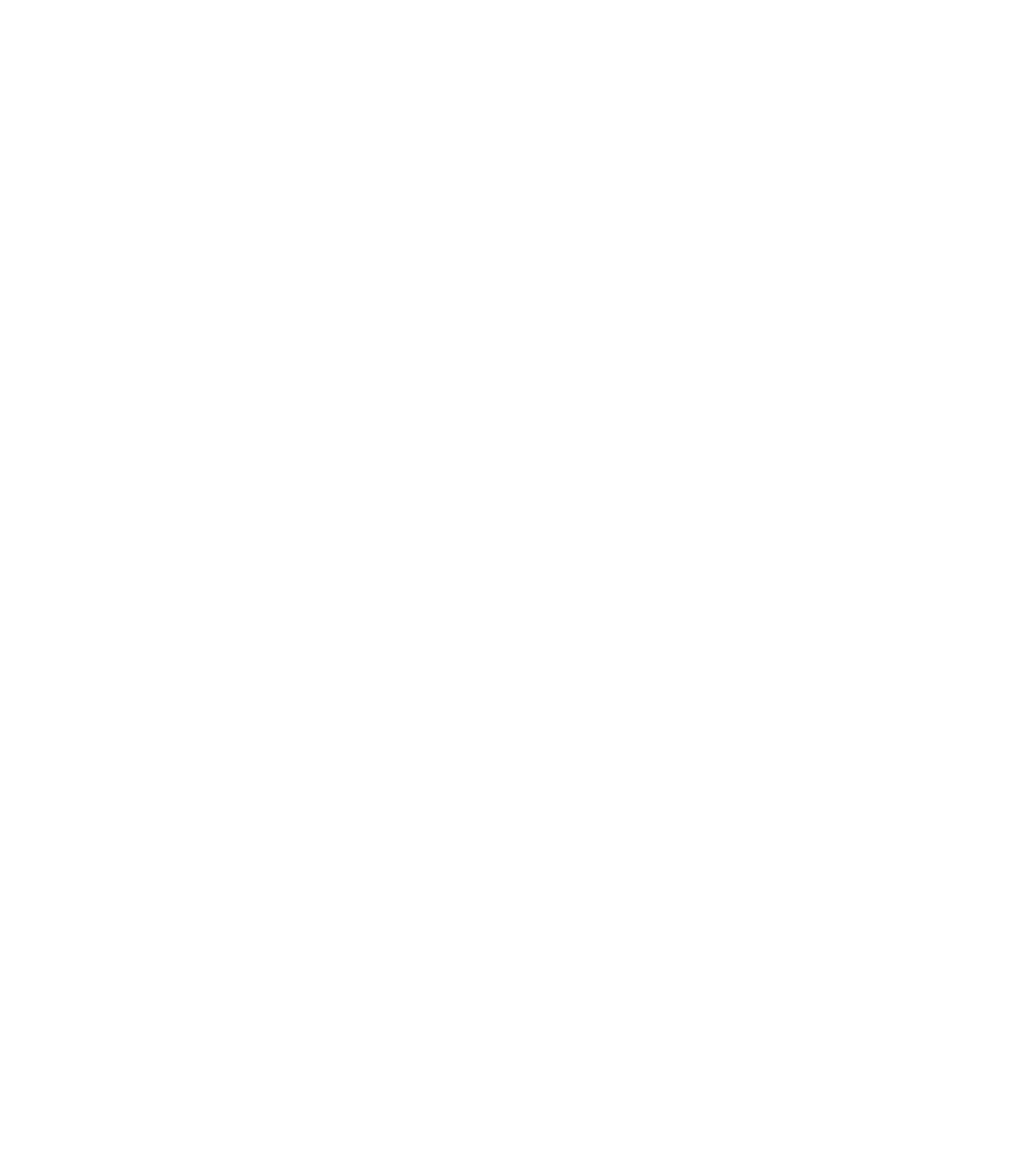
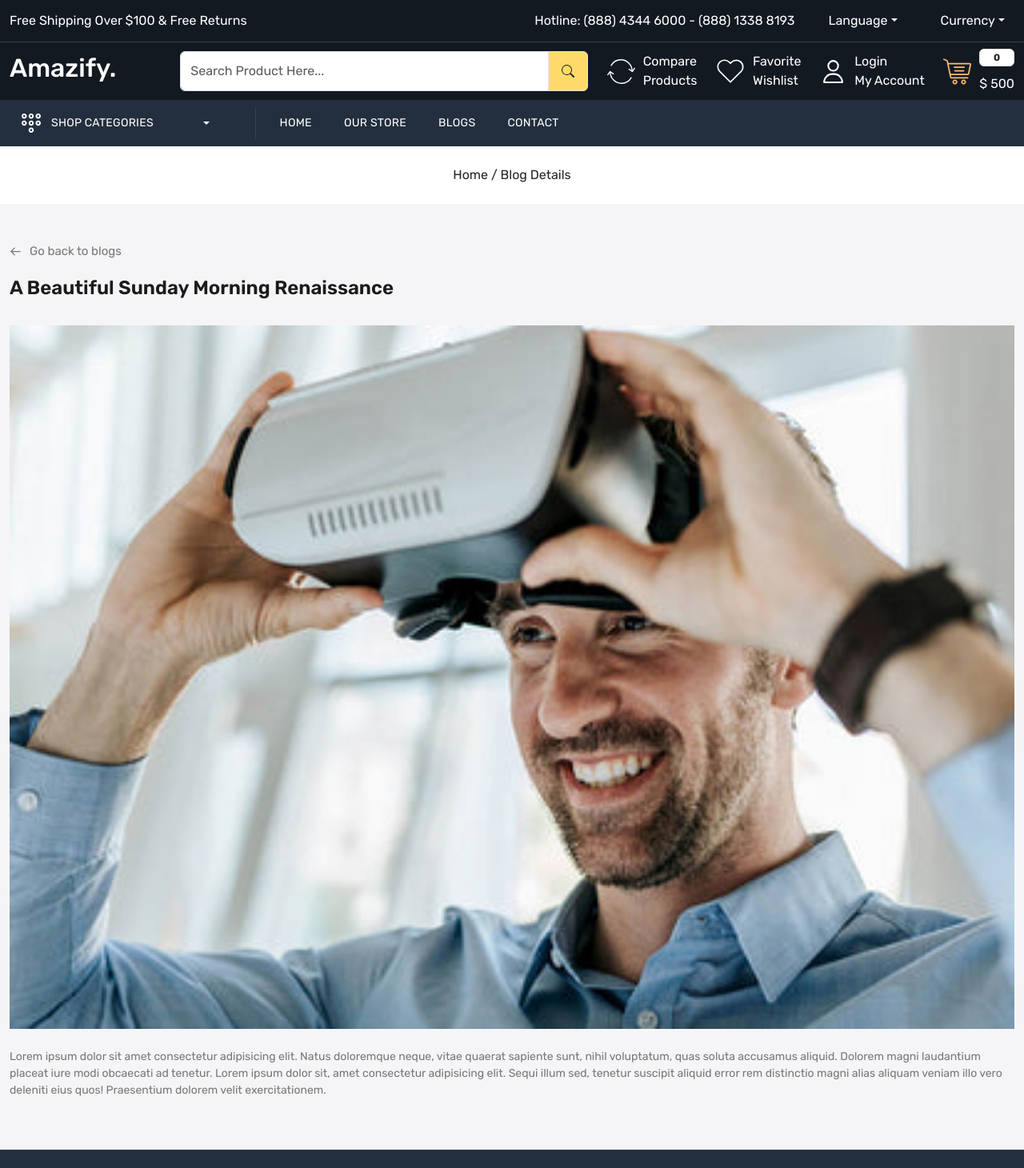
Before and after one commit to ssengar13/E-Commerce-App-Frontend, a React (Create React App) app: page /blog-details in a window 1280 px wide. Before the commit this address had no page. Shown: the top 1461 px of the page at 80% size. Before the commit the page ends 800 px from the top, so only its background shows below. Built offline with nearby package versions, Linux system fonts and the light colour scheme.

Commit message:
blog detail page completed

```diff
--- a/src/App.css
+++ b/src/App.css
@@ -366,6 +366,23 @@
   line-height: 22px;
   letter-spacing: .3px;
   margin: 0 0 15px;
+}
+
+.single-blog-card a {
+  font-size: 15px;
+  color: var(--color-777777);
+  margin-bottom: 20px;
+}
+
+.single-blog-card h3.title {
+  font-size: 24px;
+  font-weight: 600;
+  color: var(--color-1c1b1b);
+}
+
+.single-blog-card p {
+  font-size: 14px;
+  color: var(--color-777777);
 }
 
 /* Blog Card End */
--- a/src/App.js
+++ b/src/App.js
@@ -13,6 +13,7 @@
 import Forgotpassword from './pages/Forgotpassword';
 import Signup from './pages/Signup';
 import Resetpassword from './pages/Resetpassword';
+import Singleblog from './pages/Singleblog';
 
 function App() {
   return (
@@ -24,6 +25,7 @@
           <Route path='contact' element={<Contact />} />
           <Route path='store' element={<OurStore />} />
           <Route path='blog' element={<Blog />} />
+          <Route path='blog-details' element={<Singleblog />} />
           <Route path='compare-product' element={<CompareProduct />} />
           <Route path='wishlist' element={<Wishlist />} />
           <Route path='login' element={<Login />} />
--- a/src/components/BlogCard.js
+++ b/src/components/BlogCard.js
@@ -5,13 +5,13 @@
     return (
         <div className="blog-card">
             <div className="card-image">
-                <img src="images/blog-1.jpg" className='img-fluid w-100' alt="blog" />
+                <img src="images/blog-1.jpg" className='img-fluid w-100 ' alt="blog" />
             </div>
             <div className="blog-content">
                 <p className="date">15 October, 2024</p>
                 <h5 className="title">A Beautiful Sunday Morning Renaissance</h5>
                 <p className="description">Lorem ipsum dolor sit amet consectetur, adipisicing elit. Vel qui sapiente expedita in maiores eum. Cumque sapiente, praesentium hic.</p>
-                <Link to="/" className="button">Read More</Link>
+                <Link to="/blog-details" className="button">Read More</Link>
             </div>
         </div>
     )
--- a/src/pages/Forgotpassword.js
+++ b/src/pages/Forgotpassword.js
@@ -9,6 +9,7 @@
             <Meta title="Reset Your Password - Secure Recovery | Amazify" />
             <BreadCrumb title="Reset Your Password" />
             <div className="login-wrapper home-wrapper-2 py-5">
+                <div className="container-xxl">
                     <div className="row">
                         <div className="col-12">
                             <div className="auth-card">
@@ -29,6 +30,7 @@
                         </div>
                     </div>
                 </div>
+            </div>
         </>
     )
 }
--- a/src/pages/Login.js
+++ b/src/pages/Login.js
@@ -9,6 +9,7 @@
             <Meta title="Login to Your Account - Secure Access | Amazify" />
             <BreadCrumb title="Login" />
             <div className="login-wrapper home-wrapper-2 py-5">
+                <div className="container-xxl">
                     <div className="row">
                         <div className="col-12">
                             <div className="auth-card">
@@ -32,6 +33,7 @@
                         </div>
                     </div>
                 </div>
+            </div>
         </>
     )
 }
--- a/src/pages/Resetpassword.js
+++ b/src/pages/Resetpassword.js
@@ -1,7 +1,6 @@
 import React from 'react'
 import BreadCrumb from '../components/BreadCrumb'
 import Meta from '../components/Meta'
-import { Link } from 'react-router-dom'
 
 const Resetpassword = () => {
     return (
@@ -9,6 +8,7 @@
             <Meta title="Reset Your Password - Secure Recovery | Amazify" />
             <BreadCrumb title="Reset Your Password" />
             <div className="login-wrapper home-wrapper-2 py-5">
+                <div className="container-xxl">
                     <div className="row">
                         <div className="col-12">
                             <div className="auth-card">
@@ -30,6 +30,7 @@
                         </div>
                     </div>
                 </div>
+            </div>
         </>
     )
 }
--- a/src/pages/Signup.js
+++ b/src/pages/Signup.js
@@ -1,7 +1,6 @@
 import React from 'react'
 import BreadCrumb from '../components/BreadCrumb'
 import Meta from '../components/Meta'
-import { Link } from 'react-router-dom'
 
 const Signup = () => {
     return (
@@ -9,6 +8,7 @@
             <Meta title="Create Your Account - Join Us Today | Amazify" />
             <BreadCrumb title="Create Account" />
             <div className="login-wrapper home-wrapper-2 py-5">
+                <div className="container-xxl">
                     <div className="row">
                         <div className="col-12">
                             <div className="auth-card">
@@ -36,6 +36,7 @@
                         </div>
                     </div>
                 </div>
+            </div>
         </>
     )
 }
--- /dev/null
+++ b/src/pages/Singleblog.js
@@ -0,0 +1,32 @@
+import React from 'react'
+import BreadCrumb from '../components/BreadCrumb'
+import Meta from '../components/Meta'
+import { Link } from 'react-router-dom'
+import { HiOutlineArrowLeft } from "react-icons/hi";
+
+const Singleblog = () => {
+    return (
+        <>
+            <Meta title="Blog Details" />
+            <BreadCrumb title="Blog Details" />
+            <div className="blog-wrapper home-wrapper-2 py-5">
+                <div className="container-xxl">
+                    <div className="row">
+                        <div className="col-12">
+                            <div className="single-blog-card">
+                                <Link to='/blog' className='d-flex align-items-center gap-10'><HiOutlineArrowLeft />Go back to blogs</Link>
+                                <h3 className="title">
+                                    A Beautiful Sunday Morning Renaissance
+                                </h3>
+                                <img src="images/blog-1.jpg" alt="blog" className='img-fluid w-100 my-4' />
+                                <p>Lorem ipsum dolor sit amet consectetur adipisicing elit. Natus doloremque neque, vitae quaerat sapiente sunt, nihil voluptatum, quas soluta accusamus aliquid. Dolorem magni laudantium placeat iure modi obcaecati ad tenetur. Lorem ipsum dolor sit, amet consectetur adipisicing elit. Sequi illum sed, tenetur suscipit aliquid error rem distinctio magni alias aliquam veniam illo vero deleniti eius quos! Praesentium dolorem velit exercitationem.</p>
+                            </div>
+                        </div>
+                    </div>
+                </div>
+            </div>
+        </>
+    )
+}
+
+export default Singleblog
```
Lines whose indentation alone changed are shown as unchanged.
